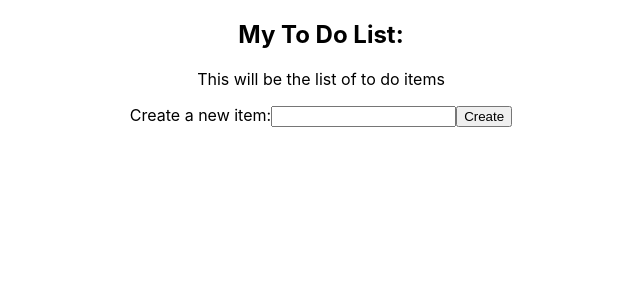
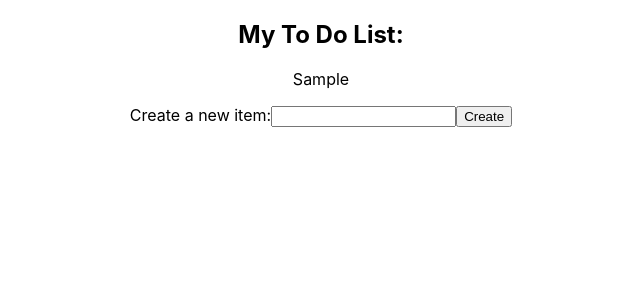
Before and after one commit to Ryan-E-Mark/ToDo-TS, a React (Create React App) app: page / in a window 1280 px wide. Both pictures are taken after typing "Sample" into the empty fields and a click on the button "Create". Shown: the top 300 px of the page, without its empty margins (319-959 px from the left). Built offline with nearby package versions, Linux system fonts and the light colour scheme.

Commit message:
mapping through list items

```diff
--- a/src/components/item-list.tsx
+++ b/src/components/item-list.tsx
@@ -21,9 +21,14 @@ const ItemList = () => {
             );
     }
 
+    console.log(todoList);
+
     return (
         <div>
-            <p>This will be the list of to do items</p>
+            {todoList.map(item =>
+                <div>
+                    <p>{item}</p>
+                </div>)}
             <form onSubmit={handleSubmit}>
                 <label /> Create a new item:
                 <input
```
